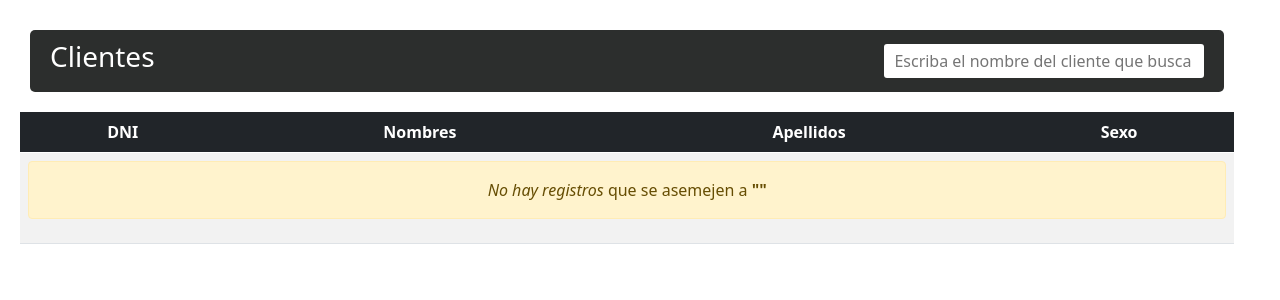
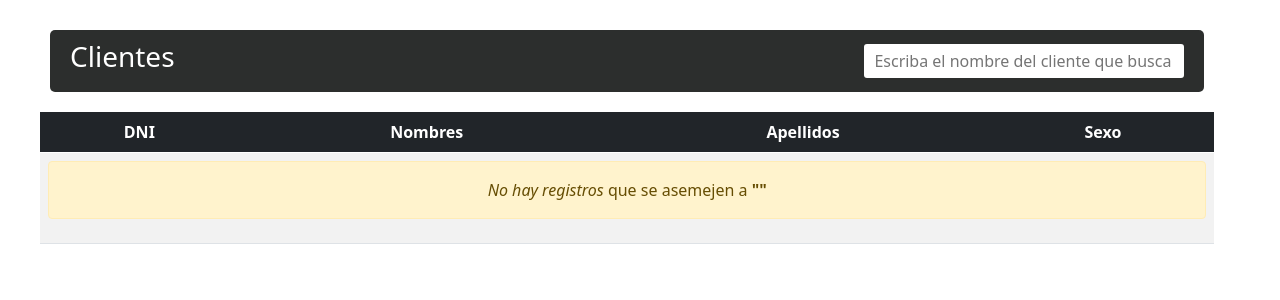
Before and after one commit to jhomudev/transportes, a PHP site: page /clientes.php in a window 1280 px wide. Shown: the top 300 px of the page. Run offline with PHP 8.4, Linux system fonts and the light colour scheme; data that the repository does not hold is empty; some libraries are stand-ins or nearby versions.

Commit message:
clientes

```diff
--- a/php/clientes/clientes.php
+++ b/php/clientes/clientes.php
@@ -13,7 +13,7 @@
         .see-clientes{
             position: relative;
             width: 98%;
-            padding: 20px;
+            padding: 20px 40px;
             border-radius:5px;
         }
         .nav{
```
